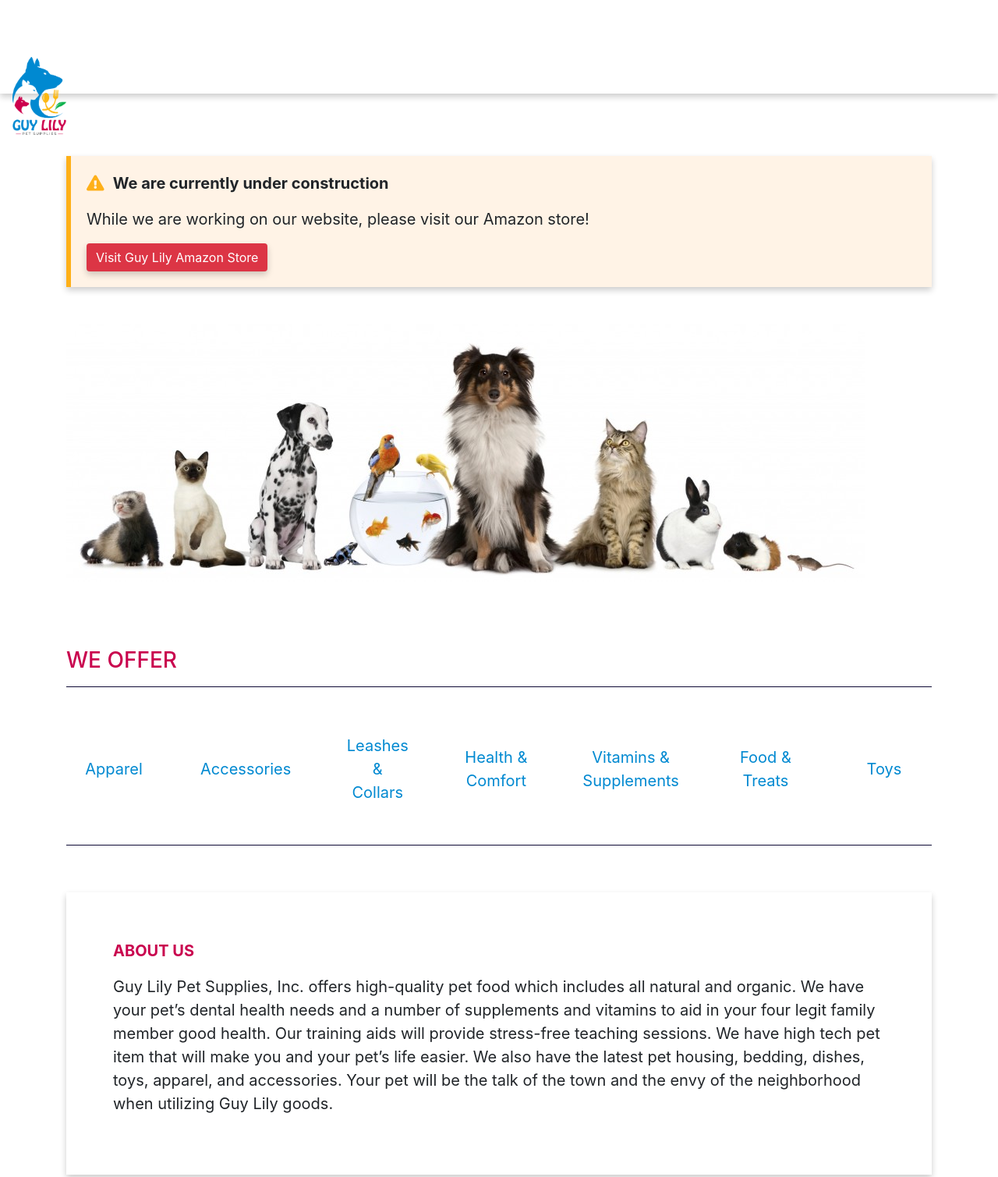
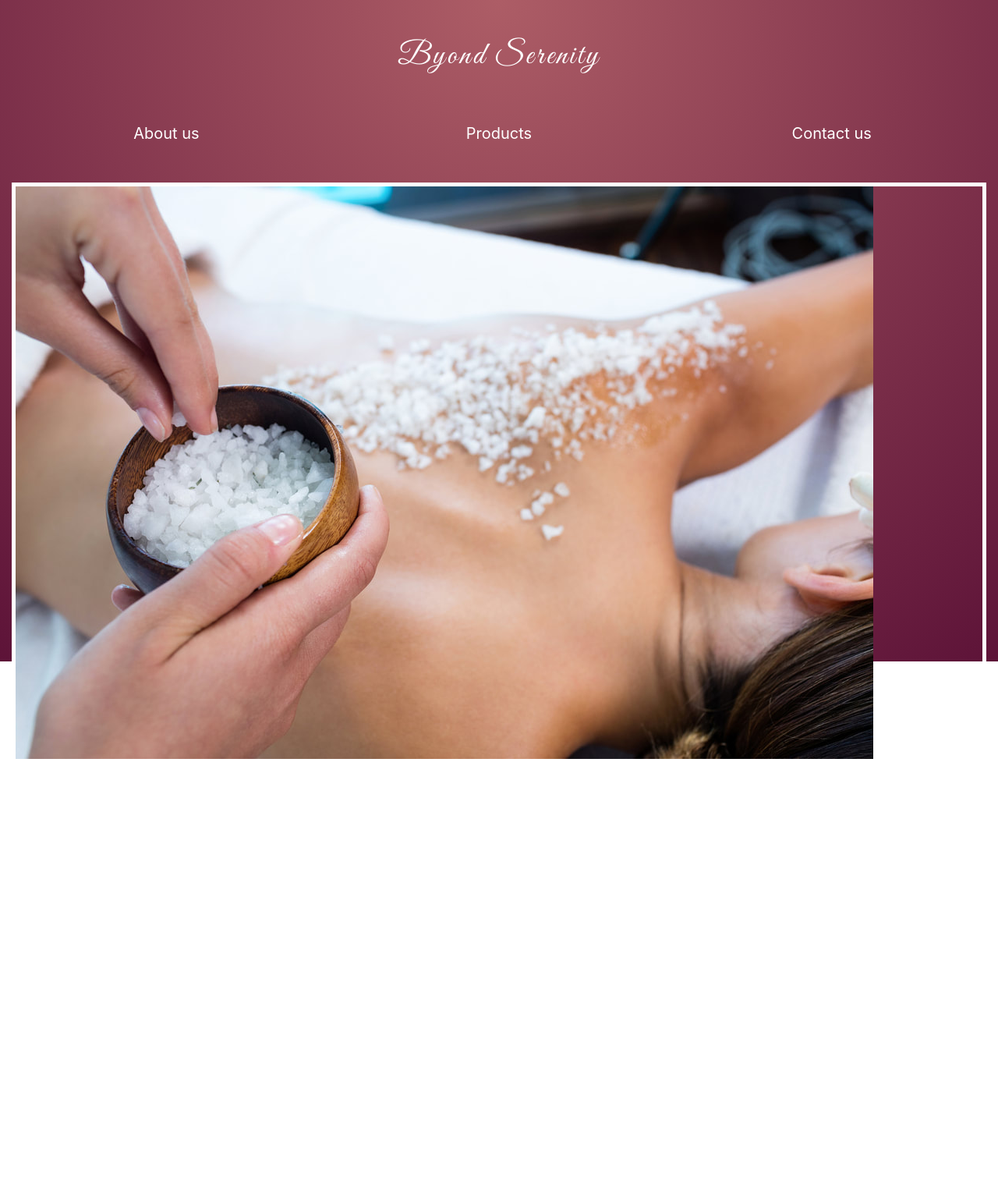
Before and after one commit to aushakov95/jovon-shop, a plain HTML site: page index.html in a window 1280 px wide. Shown: the top 1509 px of the page at 78% size. After the commit the page ends 978 px from the top, so only its background shows below. Drawn offline with nearby package versions, Linux system fonts and the light colour scheme.

Commit message:
initial commit

```diff
--- a/index.html
+++ b/index.html
@@ -1,99 +1,41 @@
 <!DOCTYPE HTML>
-<html>
+<html lang="en">
 <head>
     <meta charset="utf-8" />
-    <title>Guy Lily Pet Supplies</title>
+    <meta http-equiv="content-language" content="en">
+    <title>Byond Serenity</title>
     <meta name="viewport" content="width=device-width, initial-scale=1" />
     <link rel="stylesheet" href="https://stackpath.bootstrapcdn.com/bootstrap/4.1.3/css/bootstrap.min.css" integrity="sha384-MCw98/SFnGE8fJT3GXwEOngsV7Zt27NXFoaoApmYm81iuXoPkFOJwJ8ERdknLPMO" crossorigin="anonymous">
     <script src="https://stackpath.bootstrapcdn.com/bootstrap/4.1.3/js/bootstrap.min.js" integrity="sha384-ChfqqxuZUCnJSK3+MXmPNIyE6ZbWh2IMqE241rYiqJxyMiZ6OW/JmZQ5stwEULTy" crossorigin="anonymous"></script>
-    <link rel="stylesheet" href="./style.css">
+    <link rel="stylesheet" href="style.css">
     <link rel="stylesheet" href="https://use.fontawesome.com/releases/v5.5.0/css/all.css" integrity="sha384-B4dIYHKNBt8Bc12p+WXckhzcICo0wtJAoU8YZTY5qE0Id1GSseTk6S+L3BlXeVIU" crossorigin="anonymous">
-    <link rel="apple-touch-icon" sizes="180x180" href="apple-touch-icon.png">
-    <link rel="icon" type="image/png" sizes="32x32" href="favicon-32x32.png">
-    <link rel="icon" type="image/png" sizes="16x16" href="favicon-16x16.png">
-    <link rel="manifest" href="site.webmanifest">
-    <link rel="mask-icon" href="safari-pinned-tab.svg" color="#5bbad5">
-    <meta name="msapplication-TileColor" content="#da532c">
-    <meta name="theme-color" content="#ffffff">
-
-    <meta property="og:title" content="Guy Lily Pet Supplies">
-    <meta property="og:description" content="We offer a variety of pet supplies.">
-    <meta property="og:image" content="https://user-images.githubusercontent.com/8753430/49631195-f202f400-f9a5-11e8-90a6-028c780e09ba.png">
-    <meta property="og:url" content="https://www.guylilypetsupplies.com">
+    <link href="https://fonts.googleapis.com/css?family=Great+Vibes" rel="stylesheet">
 </head>
 <body>
-        <nav class="navbar">
-            <a class="navbar-brand" href="#">
-                <img src="resources/logo.png" id="logo" alt="">
-            </a>
-        </nav>
-        <main role="main" class="container">
-                <section class="rounded-card" id="alert-sign">
-                        <p><i id="warning-sign-icon" class="fas fa-exclamation-triangle"></i>&nbsp;&nbsp;<b>We are currently under construction</b></p>
-                            <p>While we are working on our website, please visit our Amazon store!</p>
-                            <button type="button" class="btn btn-danger">Visit Guy Lily Amazon Store</button>
-
-
-                </section>
-
-            <img class="img-fluid center-block" src="resources/petgroup.jpg">
-
-            <h3 id="we-offer">WE OFFER</h3>
-            <div class="separator"></div>
-            <div class="row align-items-center">
+    <main class="container-fluid">
+        <section id="top-banner">
+            <div class="logo">
+                <h1>Byond Serenity</h1>
+            </div>
+            <div id="navigation-items">
+                <div class="row">
                     <div class="col">
-                <section class="offered-items-list">
-                <p>Apparel</p>
-                </section>
+                        About us
                     </div>
                     <div class="col">
-                <section class="offered-items-list">
-                <p>Accessories</p>
-                </section>
+                        Products
                     </div>
                     <div class="col">
-                <section class="offered-items-list">
-                <p>Leashes & Collars</p>
-                </section>
-            </div>
-            <div class="col">
-                <section class="offered-items-list">
-                <p>Health & Comfort</p>
-                </section>
-            </div>
-            <div class="col">
-                <section class="offered-items-list">
-                <p>Vitamins & Supplements</p>
-                </section>
-            </div>
-            <div class="col">
-                <section class="offered-items-list">
-                <p>Food & Treats</p>
-                </section>
-            </div>
-            <div class="col">
-                <section class="offered-items-list">
-                <p>Toys</p>
-                </section>
+                        Contact us
                     </div>
                 </div>
-            <div class="separator"></div>
-            <section class="rounded-card" id="main-section">
-                <p id="about-us"><b>ABOUT US</b></p>
-                <p>Guy Lily Pet Supplies, Inc. offers high-quality pet food which includes all natural and organic. We have your pet’s dental health needs and a number of supplements and vitamins to aid in your four legit family member good health. Our training aids will provide stress-free teaching sessions. We have high tech pet item that will make you and your pet’s life easier. We also have the latest pet housing, bedding, dishes, toys, apparel, and accessories. Your pet will be the talk of the town and the envy of the neighborhood when utilizing Guy Lily goods.</p>
-            </section>
-        </main><!-- /.container -->
-        <!-- Footer -->
-        <footer class="page-footer">
+            </div> <!--END NAVIGATION-->
+            <div id="banner-img">
+                <img class="img-fluid" src="resources/body-scrub-woman.jpg">
+            </div>
+        </section> <!--END TOP BANNER-->
+    </main>
 
-        <!-- Copyright -->
-        <div class="footer-copyright text-center py-3">© 2018 Copyright:
-          Guy Lily Pet Supplies
-        </div>
-        <!-- Copyright -->
-
-        </footer>
-        <!-- Footer -->
 </body>
 
 </html>
--- a/style.css
+++ b/style.css
@@ -1,92 +1,36 @@
-.navbar {
-    background-color: #ffffff;
+body {
+    background: rgb(173,93,102);
+    background: radial-gradient(circle at top, rgba(173,93,102,1) 0%, rgba(93,19,56,1) 100%);
+    background-repeat:no-repeat, repeat, repeat;
     color: white;
-    height: 120px;
-    box-shadow: 0 4px 8px 0 rgba(0,0,0,0.2);
 }
 
-.navbar-brand {
-    height: 229px;
+#top-banner {
+    margin-top: 3em;
+    height: 100vh;
 }
 
-#logo {
-    top: 0;
-    height: 100px;
+.logo {
+    font-family: 'Great Vibes', cursive;
+    text-align: center;
+    text-decoration: none;
+    letter-spacing: 3px;
 }
 
-main {
-    margin-top: 5em;
+#navigation-items {
+    margin-top: 3em;
+    text-align: center;
+    font-size: 20px;
 }
+
+#banner-img {
+    margin-top: 3em;
+    border: 5px solid white;
+}
+
 .rounded-card {
     margin-top: 3em;
     padding: 3em;
     box-shadow: 0 4px 8px 0 rgba(0,0,0,0.2);
     font-size: 20px;
 }
-
-#alert-sign {
-    border-left: 6px solid 	#FEB019;
-    background-color: #fff3e6;
-    padding: 1em;
-}
-
-#amazon-link {
-    text-decoration: underline;
-    color: inherit;
-}
-
-.btn {
-    border: none;
-    box-shadow: 0 4px 8px 0 rgba(0,0,0,0.2);
-}
-
-#amazon-button {
-    margin-top: 0em;
-    height: 50px;
-}
-
-#we-offer {
-    color: 	#C9034E;
-    margin-top: 3em;
-}
-
-#warning-sign-icon {
-    color: 	#FEB019;
-}
-
-img {
-    margin-top: 3em;
-}
-
-#main-section {
-    /*border-left: 6px solid #4da6ff;*/
-    background-color: #ffffff;
-}
-
-.offered-items-list {
-    margin-top: 2em;
-    font-size: 20px;
-    text-align: center;
-    padding: 1em;
-    color: #0089D1;
-}
-
-.separator {
-    background-color: #0e0a35;
-    height: 1px;
-    margin-top: 1em;
-}
-
-#about-us {
-    color: 	#C9034E;
-}
-
-br {
-    margin-bottom: 2em !important;
-}
-
-footer {
-    margin-top: 3em;
-    background-color: #0089D1;
-    color: white;
-}
```
Also changed, not shown: browserconfig.xml (deleted, +0 -9 lines), android-chrome-192x192.png (deleted), android-chrome-256x256.png (deleted), apple-touch-icon.png (deleted), favicon-16x16.png (deleted), favicon-32x32.png (deleted), favicon.ico (deleted), mstile-150x150.png (deleted), resources/body-scrub-woman.jpg (added), safari-pinned-tab.svg (deleted), site.webmanifest (deleted), 2 other files. Lines whose indentation alone changed are shown as unchanged.
